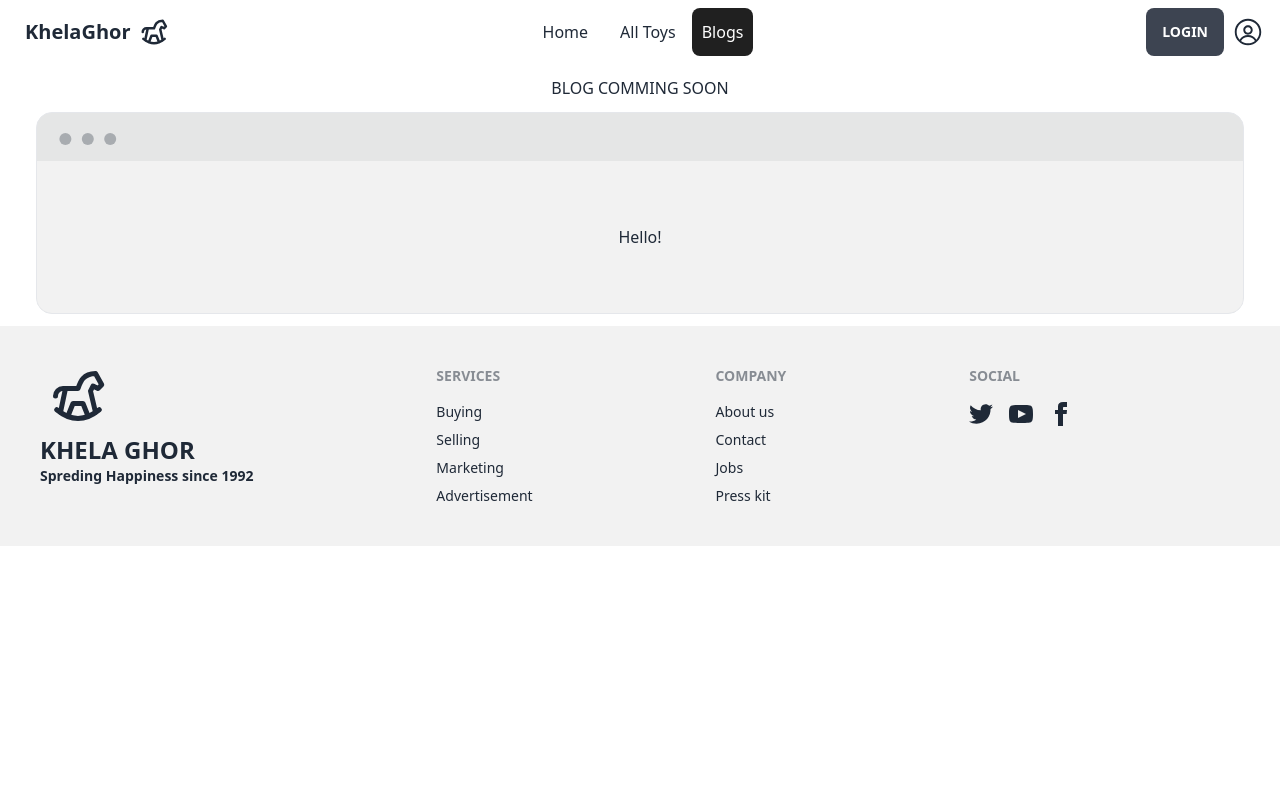
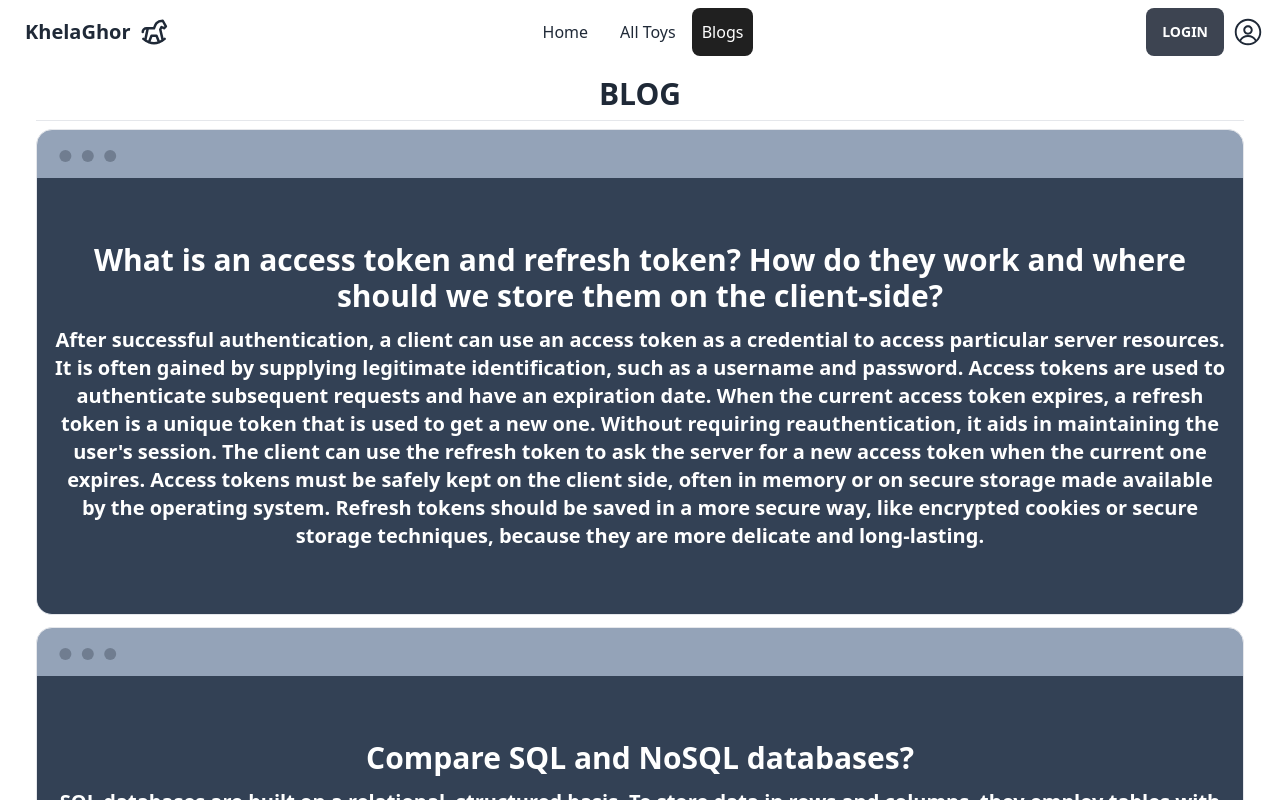
Before and after one commit to MdZisan/khelaghor-client, a React (Vite) app: page /blogs in a window 1280 px wide. Shown: the top 800 px of the page. Built offline with nearby package versions, Linux system fonts and the light colour scheme; no server answers.

Commit message:
blogs added

```diff
--- a/src/Components/Blogs/Blogs.jsx
+++ b/src/Components/Blogs/Blogs.jsx
@@ -1,15 +1,39 @@
-import React from 'react';
+import React, { useEffect, useState } from 'react';
 
 const Blogs = () => {
+    const [blogs,setBlogs] =useState([]);
+
+    useEffect(()=>{
+        fetch('/blogs.json')
+        .then(res=>res.json())
+        .then(data=>setBlogs(data))
+
+
+    },[])
+
+
+
+
+
+
     return (
-        <div className='text-center mx-9 space-y-3 my-3'>
-           <h1>BLOG COMMING SOON</h1>
+        <div className='text-center mx-9  my-3'>
+           <h1 className='font-extrabold text-3xl'>BLOG</h1>
+            <hr className='my-2'/>
+           <div className='space-y-3'>
 
-           <div className=''>
+            {
+                blogs.map((blog,index)=>(
+                    <div className="mockup-window border bg-slate-400" key={index}>
+                    <div className="flex flex-col justify-center px-4 py-16 bg-slate-700 text-white">
+                        <p className='font-bold text-3xl mb-3'>{blog.question}</p>
+                        <p className='font-semibold text-xl'>{blog.answer}</p>
+                    </div>
+                  </div>
+                ))
+            }
 
-           <div className="mockup-window border bg-base-300">
-  <div className="flex justify-center px-4 py-16 bg-base-200">Hello!</div>
-</div>
+
             </div>
         </div>
     );
```
